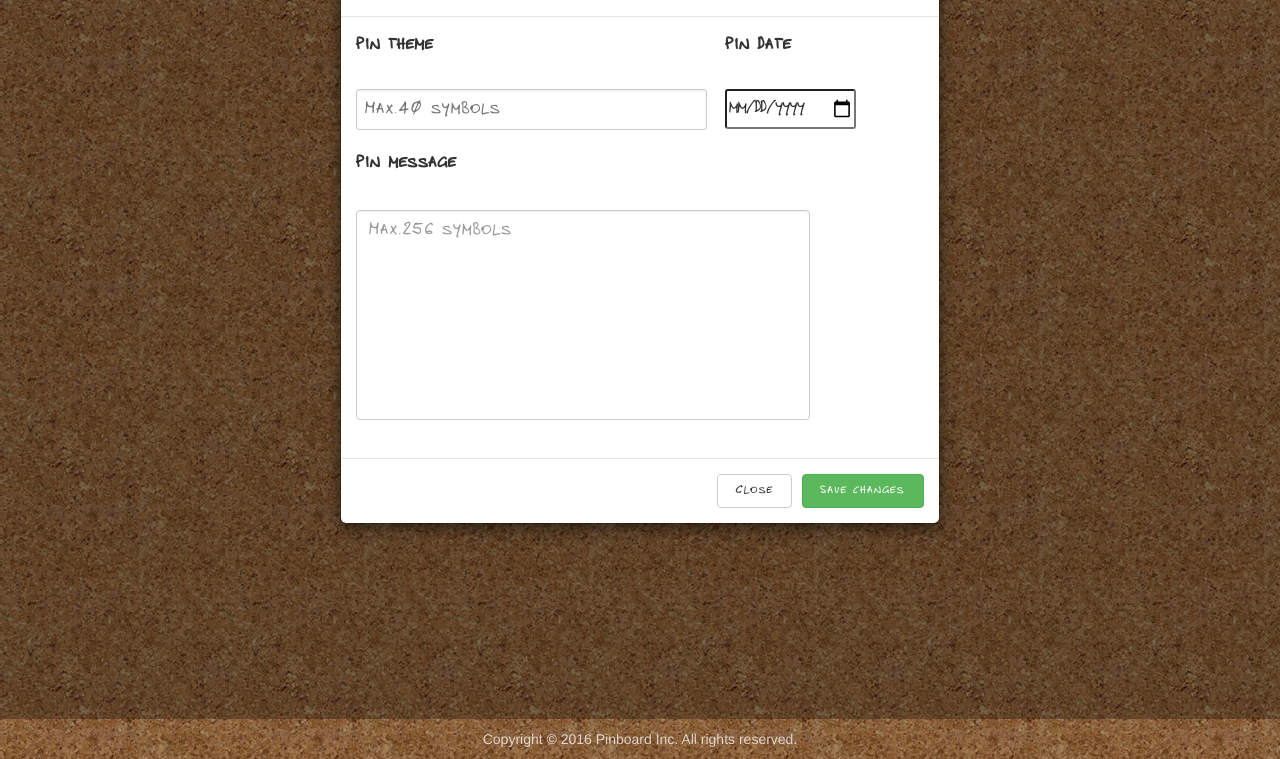
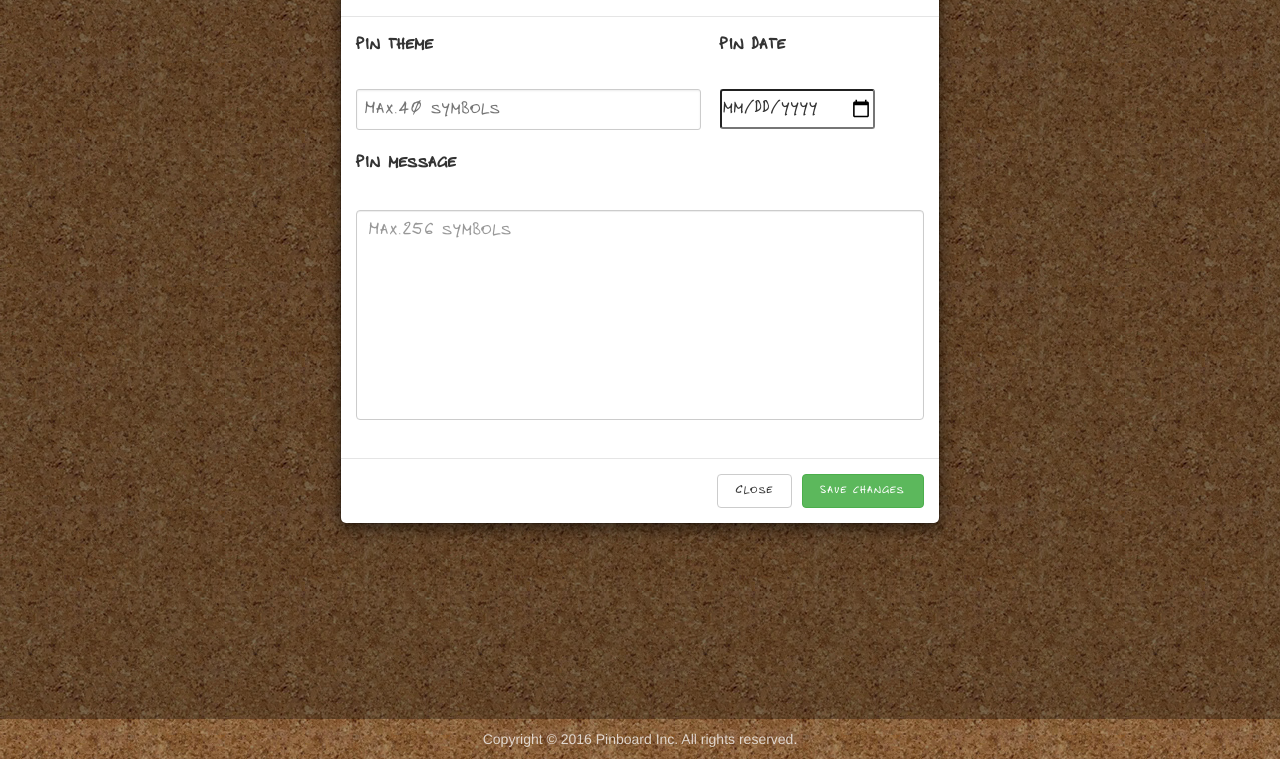
Before and after one commit to scann/pinboard, a plain HTML site: page main.html in a window 1280 px wide. Both pictures are taken after a click on the button "Add new pin". Shown: the part 81-840 px from the top of the page. Drawn offline with nearby package versions, Linux system fonts and the light colour scheme; files whose address does not match are found by name.

Commit message:
'Add pin' modal window' controls resized to fit parent modal

```diff
--- a/css/styles.css
+++ b/css/styles.css
@@ -291,11 +291,11 @@ label[for="pin-message-field"], label[for="pin-date-field"]
 }
 .theme-block {
 	float: left;
-	width: 65%;
+	width: 64%;
 }
 .date-block {
 	float: right;
-	width: 35%;
+	width: 36%;
 }
 .message-block{
 	width: 80%;
@@ -307,7 +307,7 @@ label[for="pin-message-field"], label[for="pin-date-field"]
 }
 #pin-message-field{
 	resize: none;
-	width: 100%;
+	width: 125%;
 	height: 210px;
 }
 #pin-theme-field {
@@ -318,6 +318,8 @@ label[for="pin-message-field"], label[for="pin-date-field"]
 #pin-date-field {
 	height: 40px;
 	border-radius: 3px;
+	font-size: 20px;
+	letter-spacing: 2px;
 }
 #addPinLabel {
 	font-size: 25px;
```
